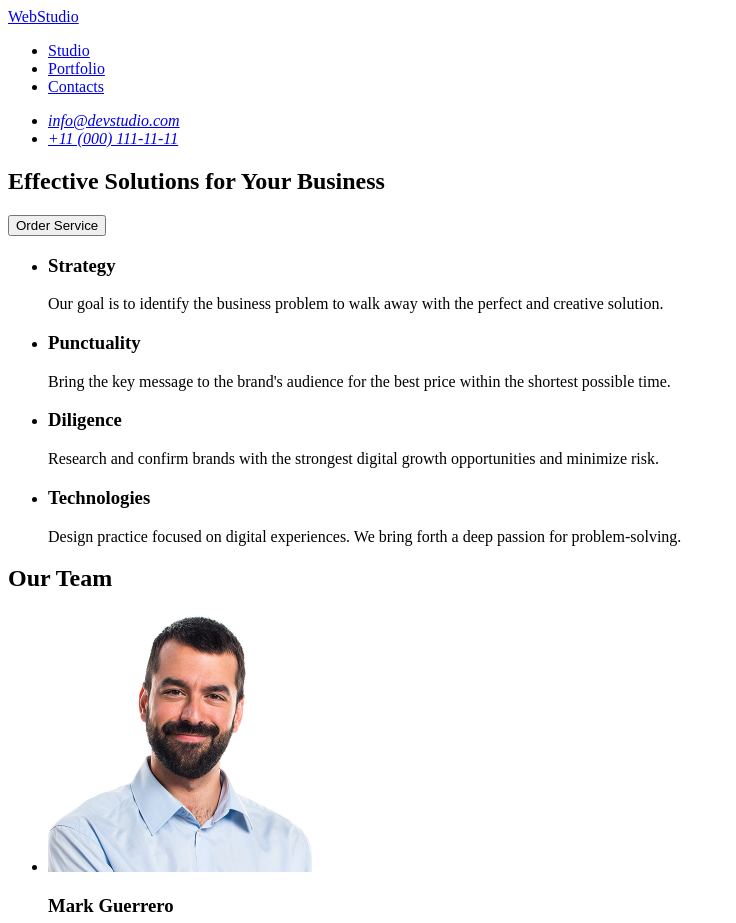
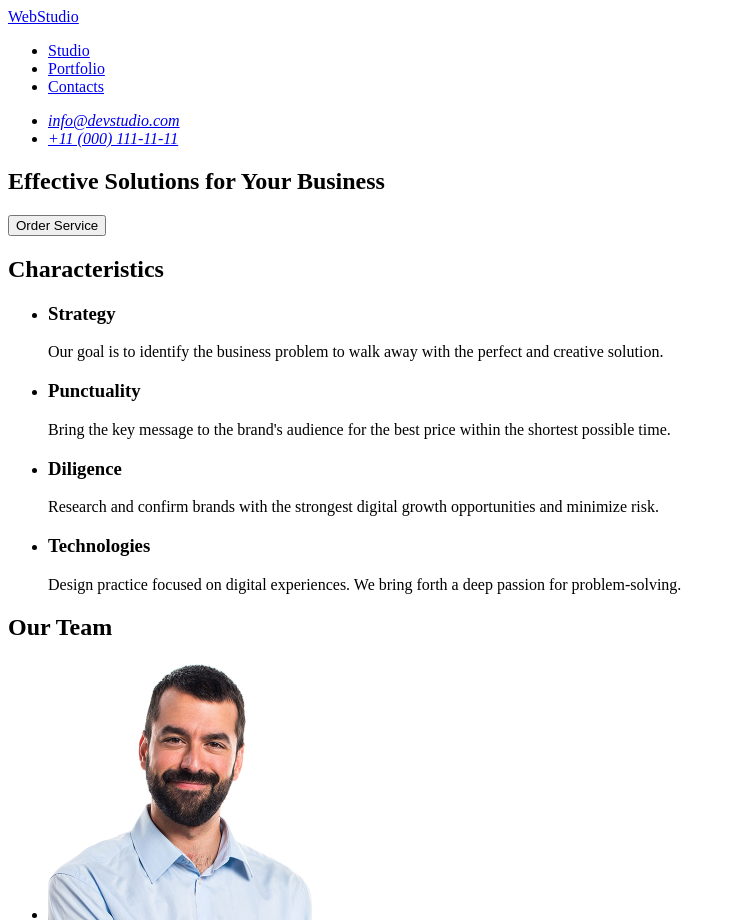
Before and after one commit to Paul03052002/goit-markup-hw-01, a plain HTML site: page index.html in a window 1280 px wide. Shown: the top 923 px of the page, without its empty margins (0-736 px from the left). Drawn offline with Linux system fonts and the light colour scheme.

Commit message:
Update index.html

```diff
--- a/index.html
+++ b/index.html
@@ -28,6 +28,7 @@
         <button type="button">Order Service</button>
       </section>
       <section>
+        <h2>Characteristics</h2>
         <ul>
           <li>
             <h3>Strategy</h3>
```
